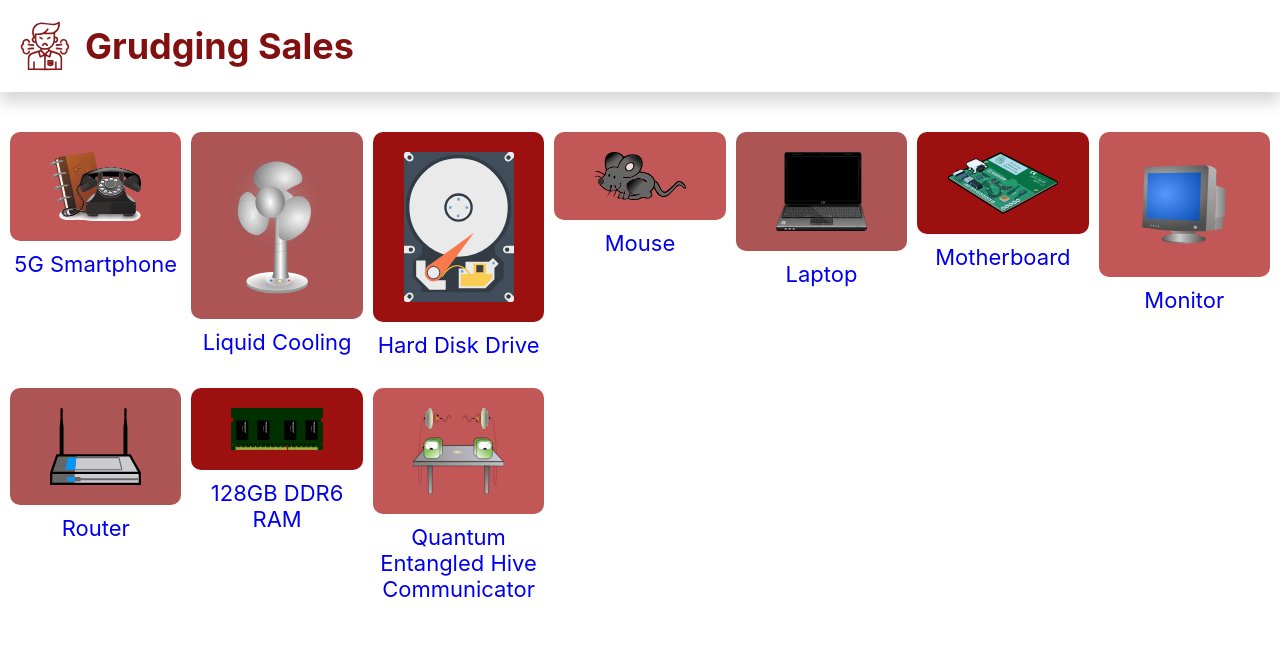
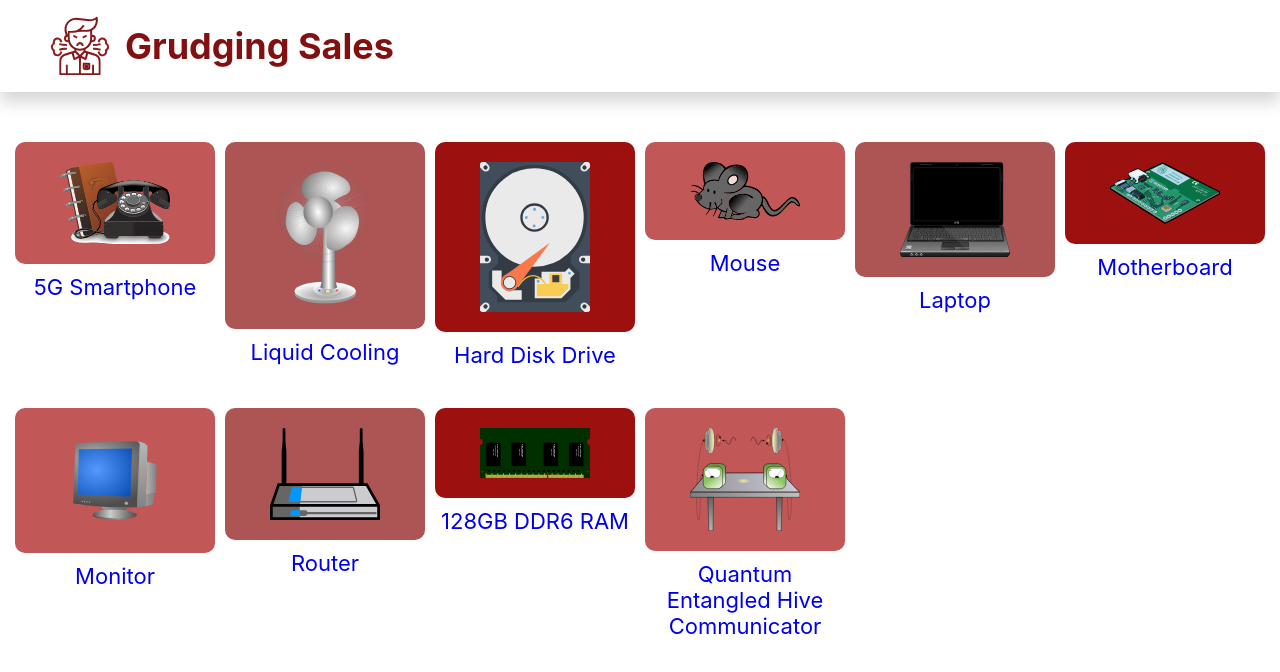
Before and after one commit to keshav-c/grudging-sales, a React (Create React App) app: page / in a window 1280 px wide. Shown: the top 672 px of the page. Built offline with nearby package versions, Linux system fonts and the light colour scheme.

Commit message:
Slightly different desktop styles for header and home

```diff
--- a/src/components/Header.css
+++ b/src/components/Header.css
@@ -9,6 +9,7 @@
 .header-component img {
   background-color: #ffffff;
   height: 50px;
+  width: 50px;
 }
 
 .header-component h1 {
@@ -17,3 +18,18 @@
   font-weight: 700;
   color: #831010;
 }
+
+.header-component p {
+  color: #d20dcf
+}
+
+@media (min-width: 768px) {
+  .header-component {
+    padding: 0 50px;
+  }
+
+  .header-component img {
+    height: 60px;
+    width: 60px;
+  }
+}
--- a/src/components/Home.css
+++ b/src/components/Home.css
@@ -1,7 +1,7 @@
 .home-component {
   display: grid;
   grid-template-columns: repeat(auto-fit, minmax(150px, 1fr));
-  grid-gap: 30px 10px;
+  gap: 30px 10px;
   padding: 30px 10px;
 }
 
@@ -12,3 +12,11 @@
 .home-component .thumbnail-component:nth-child(3n + 3) div {
   background-color: #9c1010;
 }
+
+@media (min-width: 768px) {
+  .home-component {
+    grid-template-columns: repeat(auto-fit, minmax(200px, 1fr));
+    padding: 40px 15px;
+    gap: 40px 10px;
+  }
+}
```
